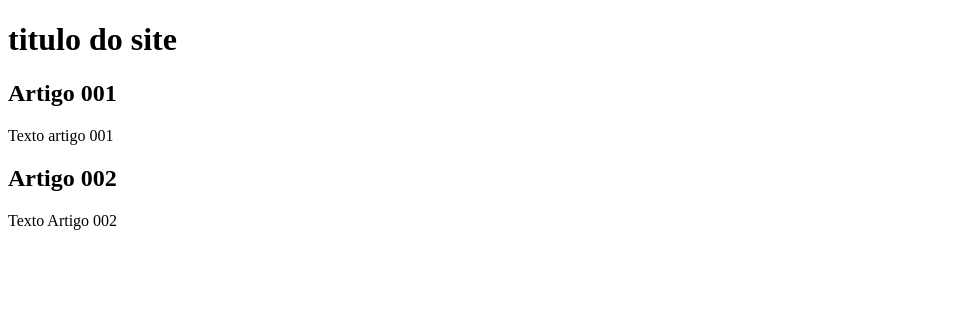
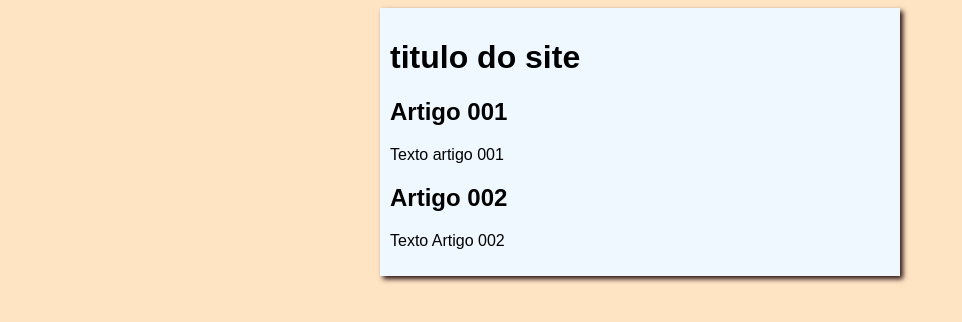
Before and after one commit to robilao1/projeto-site, a plain HTML site: page index.html in a window 1280 px wide. Shown: the whole page, without its empty margins (0-962 px from the left). Drawn offline with Linux system fonts and the light colour scheme.

Commit message:
iniciei o design

```diff
--- a/index.html
+++ b/index.html
@@ -4,6 +4,7 @@
     <meta charset="UTF-8">
     <meta name="viewport" content="width=device-width, initial-scale=1.0">
     <title>Titulo do site</title>
+    <link rel="stylesheet" href="style.css">
 </head>
 <body>
     <main>
--- /dev/null
+++ b/style.css
@@ -0,0 +1,16 @@
+* {
+   font-family: Arial, Helvetica, sans-serif;
+   font-size: ;
+}
+body {
+    background-color: bisque;
+
+}
+main {
+    background-color: aliceblue;
+    width: 500px;
+    margin: auto;
+    padding: 10px;
+    box-shadow: 3px 3px 5px rgb(39, 17, 17);
+
+}
```
